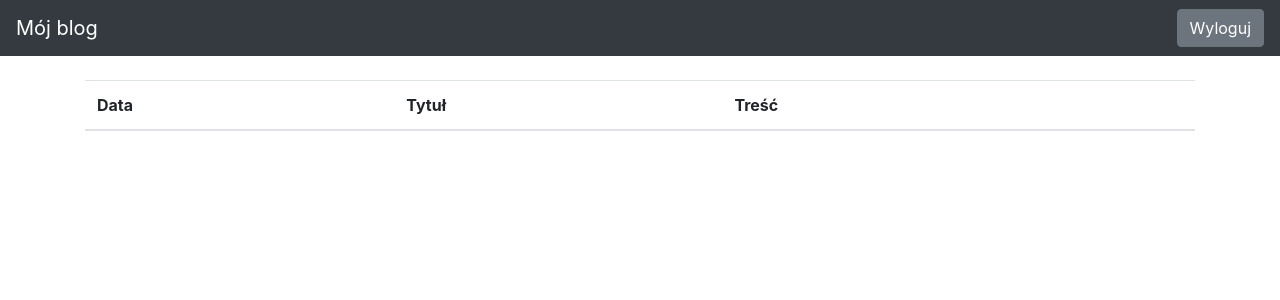
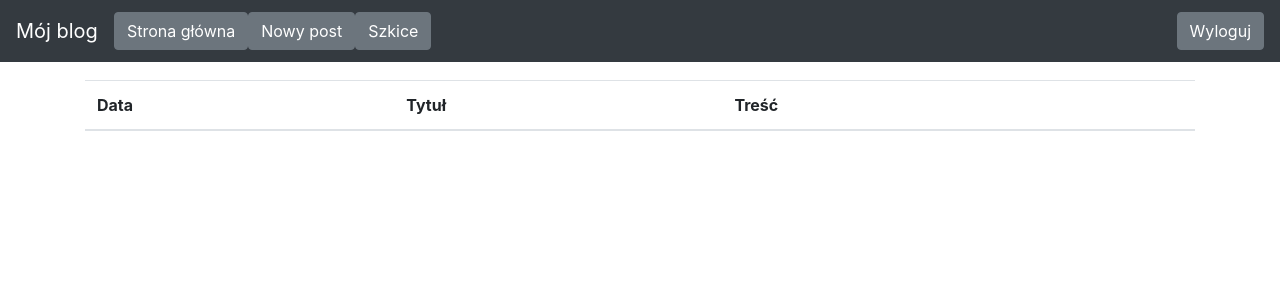
Before and after one commit to KarSiep1996/blog-app, a Flask app: page /drafts/ in a window 1280 px wide. Shown: the top 300 px of the page. Run offline with Flask 2, Linux system fonts and the light colour scheme; the visitor is signed in with stand-in values (Sample User, id 1); data that the repository does not hold is empty; some libraries are stand-ins or nearby versions.

Commit message:
Modify base.html

```diff
--- a/blog/templates/base.html
+++ b/blog/templates/base.html
@@ -23,23 +23,34 @@
 <body>
  <nav class="navbar navbar-expand-md navbar-dark bg-dark fixed-top">
    <a class="navbar-brand" href="#">Mój blog</a>
-   <button class="navbar-toggler" type="button" data-toggle="collapse" data-target="#navbarsExampleDefault"
-     aria-controls="navbarsExampleDefault" aria-expanded="false" aria-label="Toggle navigation">
-     <span class="navbar-toggler-icon"></span>
-   </button>
+    {% if session.logged_in %}
+      <form class="form-inline my-2 my-lg-0" action="{{ url_for('index') }}" method="GET">
+        <button class="btn btn-secondary my-2 my-sm-0">Strona główna</button>
+      </form>
+      <form class="form-inline my-2 my-lg-0" action="{{ url_for('create_entry') }}" method="GET">
+        <button class="btn btn-secondary my-2 my-sm-0">Nowy post</button>
+      </form>
+      <form class="form-inline my-2 my-lg-0" action="{{ url_for('list_drafts') }}" method="GET">
+        <button class="btn btn-secondary my-2 my-sm-0">Szkice</button>
+      </form>
+    {% endif %}
+
+    <button class="navbar-toggler" type="button" data-toggle="collapse" data-target="#navbarsExampleDefault"
+      aria-controls="navbarsExampleDefault" aria-expanded="false" aria-label="Toggle navigation">
+      <span class="navbar-toggler-icon"></span>
+    </button>
 
     <div class="collapse navbar-collapse" id="navbarsExampleDefault">
       <ul class="navbar-nav mr-auto">
       </ul>
       {% if session.logged_in %}
         <form class="form-inline my-2 my-lg-0" action="{{ url_for('logout') }}" method="POST">
-          <button class="btn btn-secondary my-2 my-sm-0" type="submit">Wyloguj</button>
+          <button class="btn btn-secondary my-2 my-sm-1" type="submit">Wyloguj</button>
         </form>
       {% else %}
         <a href="{{ url_for('login') }}" class="btn btn-secondary my-2 my-lg-0">Zaloguj</a>
       {% endif %}
     </div>
-
  </nav>
 
  <main role="main" class="container">
```
